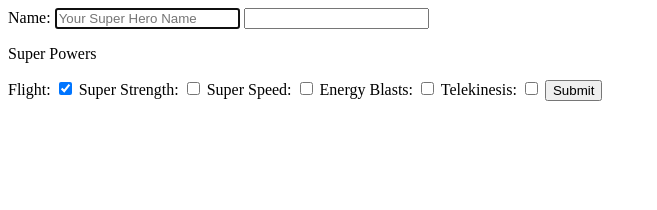
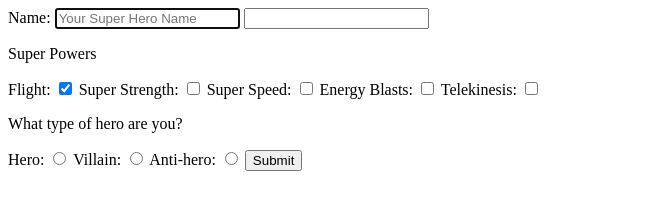
Before and after one commit to pedroRelvas/NoviceToNinjaBook, a website: page hero/hero.html in a window 1280 px wide. Shown: the whole page, without its empty margins (0-657 px from the left). Drawn offline with Linux system fonts and the light colour scheme.

Commit message:
radiobuttons
radiobuttos, homie

```diff
--- a/hero/hero.html
+++ b/hero/hero.html
@@ -37,6 +37,20 @@
       <label for='telekinesis'>Telekinesis:
         <input type="checkbox" id="telekinesis" value="Telekinesis" name="powers">
       </label>
+
+      <p>What type of hero are you?</p>
+      <label for="hero">
+        Hero:
+        <input type="radio" name="category" value="Hero" id="hero">
+      </label>
+      <label for="villain">
+        Villain:
+        <input type="radio" name="category" value="Villain" id="villain">
+      </label>
+      <label for="anti-hero">
+        Anti-hero:
+        <input type="radio" name="category" value="Antihero" id="anti-hero">
+      </label>
       <button type="submit">Submit</button>
     </form>
     <script src="main.js"></script>
--- a/hero/main.js
+++ b/hero/main.js
@@ -8,14 +8,18 @@ function makeHero(event) {
 
   hero.name = form.heroName.value; // create a name property based on the input field value
   hero.realName = form.realName.value;
-
-  hero.powers = [];
+  hero.category = form.category.value;
+  /*   hero.powers = [];
 
   for (let i = 0; i < form.powers.length; i++) {
     if (form.powers[i].checked) {
       hero.powers.push(form.powers[i].value);
     }
-  }
+  } */
+
+  hero.powers = [...form.powers]
+    .filter(box => box.checked)
+    .map(box => box.value);
 
   alert(JSON.stringify(hero.powers)); //convert object to JSON string and displayin alert dialog
   return hero;
```
